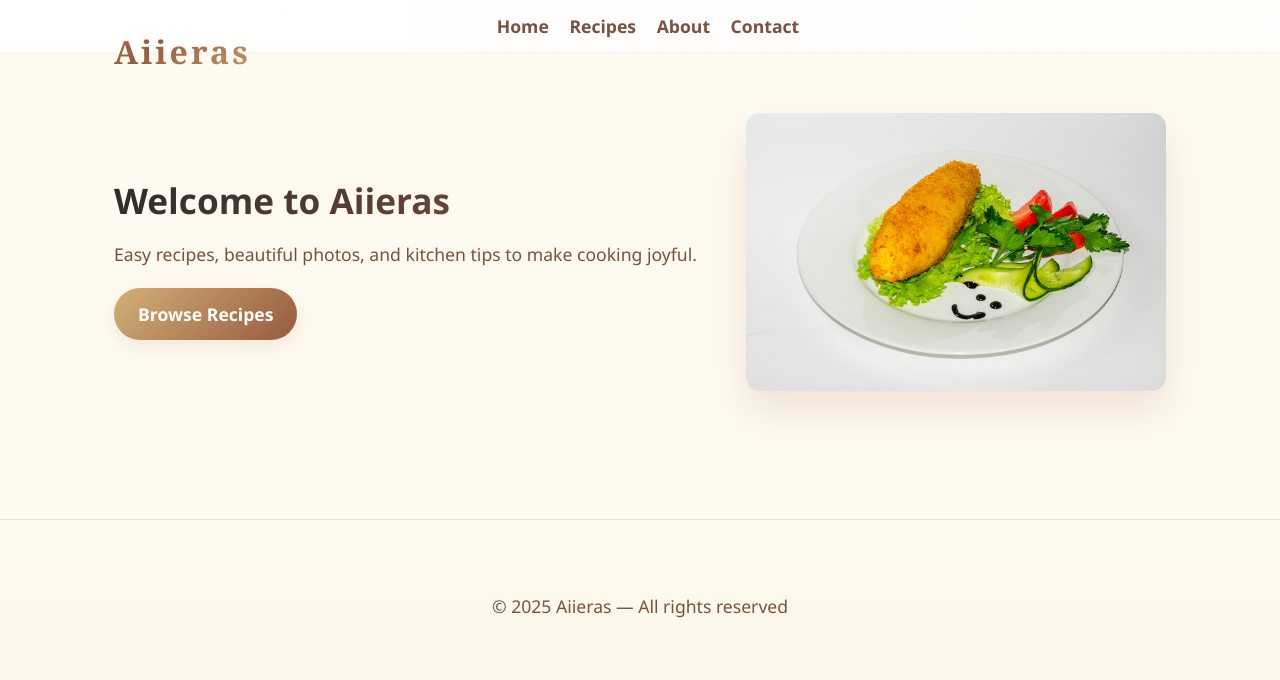
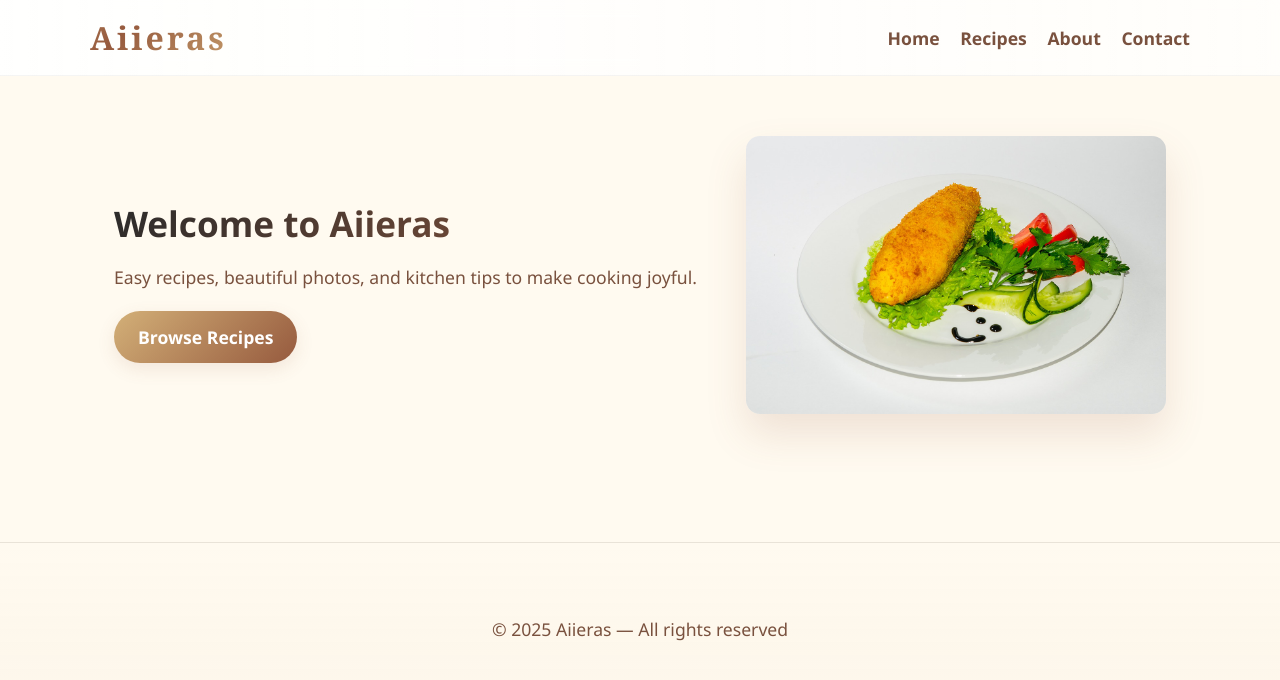
Before and after one commit to snaky666/portfolioA, a plain HTML site: page index.html in a window 1280 px wide. Drawn offline with Linux system fonts and the light colour scheme; a web font is replaced by a local one.

Commit message:
Restored to 'cbdcb6b53df8b87fa28338ead0dba055e4571a9c'
Replit-Restored-To: cbdcb6b53df8b87fa28338ead0dba055e4571a9c

```diff
--- a/style.css
+++ b/style.css
@@ -41,7 +41,7 @@ body{
   border-bottom:1px solid rgba(0,0,0,0.04);
   transition: all 0.3s ease;
 }
-.header-inner{display:flex;align-items:center;justify-content:center;padding:12px 0;position:relative;}
+.header-inner{display:flex;align-items:center;justify-content:space-between;padding:12px 0;}
 .logo{
   font-family: 'Katibeh', 'Georgia', 'Times New Roman', serif;
   margin:0;
@@ -54,8 +54,7 @@ body{
   letter-spacing:3px;
   font-weight:700;
   animation: gradientShift 4s ease infinite, fadeInScale 1s ease-out;
-  position:absolute;
-  left:24px;
+  position:relative;
   cursor:pointer;
   transition: transform 0.3s ease;
 }
@@ -114,7 +113,7 @@ body{
   transform: scale(1.05);
   box-shadow:var(--shadow-hover);
 }
-.menu-btn{display:none;background:none;border:0;font-size:1.2rem;padding:8px;cursor:pointer;position:absolute;left:24px;}
+.menu-btn{display:none;background:none;border:0;font-size:1.2rem;padding:8px;cursor:pointer}
 
 .hero{padding:36px 0;animation: fadeInUp 0.8s ease-out;}
 .hero-grid{display:grid;grid-template-columns:1fr 420px;gap:24px;align-items:center}
```
